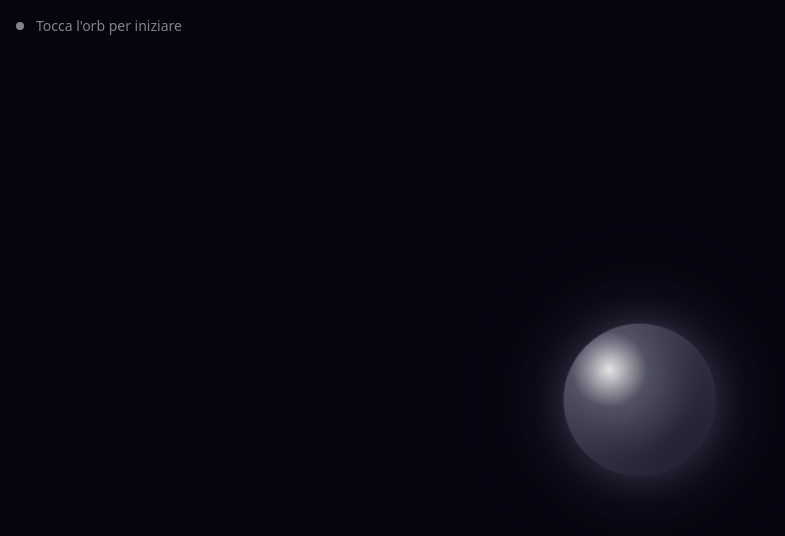
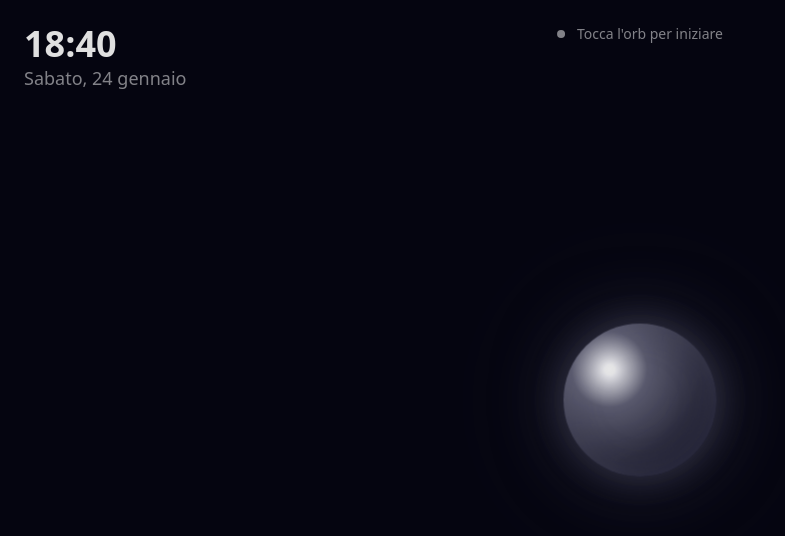
Before and after one commit to CodingMyke/jarvis_ts, a Next.js app: page / in a window 1280 px wide. Shown: the top 536 px of the page, without its empty margins (0-785 px from the left). Built offline with nearby package versions, Linux system fonts and the light colour scheme.

Commit message:
fix error and make hours and date bigger

```diff
--- a/app/components/organisms/FloatingChat.tsx
+++ b/app/components/organisms/FloatingChat.tsx
@@ -10,14 +10,42 @@ interface FloatingChatProps {
   onReset?: () => void;
 }
 
-function useAutoScroll(messages: Message[]): RefObject<HTMLDivElement | null> {
-  const endRef = useRef<HTMLDivElement>(null);
+function useAutoScroll(messages: Message[], isExpanded: boolean) {
+  const containerRef = useRef<HTMLDivElement>(null);
 
+  // Scroll to bottom on new messages
   useEffect(() => {
-    endRef.current?.scrollIntoView({ behavior: "smooth" });
+    const container = containerRef.current;
+    if (container) {
+      container.scrollTop = container.scrollHeight;
+    }
   }, [messages]);
 
-  return endRef;
+  // Keep scroll at bottom during collapse animation
+  useEffect(() => {
+    if (isExpanded) return;
+
+    const container = containerRef.current;
+    if (!container) return;
+
+    // Scroll immediately
+    container.scrollTop = container.scrollHeight;
+
+    // Keep scrolling during the animation
+    const interval = setInterval(() => {
+      container.scrollTop = container.scrollHeight;
+    }, 16);
+
+    // Stop after animation completes
+    const timeout = setTimeout(() => clearInterval(interval), 1000);
+
+    return () => {
+      clearInterval(interval);
+      clearTimeout(timeout);
+    };
+  }, [isExpanded]);
+
+  return containerRef;
 }
 
 function useFloatingChat(onReset?: () => void) {
@@ -65,7 +93,6 @@ function useFloatingChat(onReset?: () => void) {
 }
 
 export function FloatingChat({ messages, onReset }: FloatingChatProps) {
-  const endRef = useAutoScroll(messages);
   const {
     isExpanded,
     showControls,
@@ -78,20 +105,20 @@ export function FloatingChat({ messages, onReset }: FloatingChatProps) {
     closeResetDialog,
     confirmReset,
   } = useFloatingChat(onReset);
+  const scrollContainerRef = useAutoScroll(messages, isExpanded);
 
   if (messages.length === 0) return null;
 
   return (
     <>
       <div
-        className={`floating-chat fixed right-4 z-20 w-md transition-[top,bottom,height] duration-500 ease-out ${
-          isExpanded ? "bottom-4 top-4" : "bottom-4 h-64"
-        }`}
+        className="floating-chat fixed bottom-6 right-6 z-20 w-md transition-[height] duration-1000 ease-[cubic-bezier(0.22,1,0.36,1)]"
+        style={{ height: isExpanded ? "calc(100vh - 48px)" : "256px" }}
         onMouseEnter={handleMouseEnter}
         onMouseLeave={handleMouseLeave}
       >
         <div
-          className={`relative flex h-full flex-col overflow-hidden rounded-2xl border transition-[border-color,background-color,backdrop-filter] duration-500 ease-out ${
+          className={`relative flex h-full flex-col overflow-hidden rounded-2xl border transition-[border-color,background-color,backdrop-filter] duration-700 ease-[cubic-bezier(0.22,1,0.36,1)] ${
             isExpanded
               ? "border-white/20 bg-black/40 backdrop-blur-xl"
               : "border-transparent bg-transparent backdrop-blur-0"
@@ -99,7 +126,7 @@ export function FloatingChat({ messages, onReset }: FloatingChatProps) {
         >
           {/* Header */}
           <div
-            className={`flex h-10 shrink-0 items-center border-b transition-[border-color,opacity] duration-500 ease-out ${
+            className={`flex h-10 shrink-0 items-center border-b transition-[border-color] duration-500 ${
               isExpanded ? "border-white/10" : "border-transparent"
             }`}
           >
@@ -138,6 +165,7 @@ export function FloatingChat({ messages, onReset }: FloatingChatProps) {
           {/* Messaggi container */}
           <div className="relative flex-1 overflow-hidden">
             <div
+              ref={scrollContainerRef}
               className={`flex h-full flex-col gap-3 overflow-x-hidden overflow-y-auto p-4 ${
                 isExpanded ? "glass-scroll" : "scrollbar-none chat-fade-top"
               }`}
@@ -146,7 +174,6 @@ export function FloatingChat({ messages, onReset }: FloatingChatProps) {
               {messages.map((message) => (
                 <ChatBubble key={message.id} message={message} />
               ))}
-              <div ref={endRef} />
             </div>
           </div>
         </div>
--- a/app/page.tsx
+++ b/app/page.tsx
@@ -1,5 +1,6 @@
 "use client";
 
+import { useEffect, useState } from "react";
 import { VoiceOrb } from "@/app/components";
 import { FloatingChat } from "@/app/components/organisms";
 import { useVoiceChat } from "@/app/hooks/useVoiceChat";
@@ -15,6 +16,25 @@ function useOrbState(listeningMode: string) {
   }
 }
 
+function useDateTime() {
+  const [now, setNow] = useState<Date | null>(null);
+
+  useEffect(() => {
+    const updateTime = () => setNow(new Date());
+    updateTime();
+    const interval = setInterval(updateTime, 1000);
+    return () => clearInterval(interval);
+  }, []);
+
+  if (!now) return { day: "", date: "", time: "" };
+
+  const day = now.toLocaleDateString("it-IT", { weekday: "long" });
+  const date = now.toLocaleDateString("it-IT", { day: "numeric", month: "long" });
+  const time = now.toLocaleTimeString("it-IT", { hour: "2-digit", minute: "2-digit" });
+
+  return { day: day.charAt(0).toUpperCase() + day.slice(1), date, time };
+}
+
 export default function ChatbotPage() {
   const {
     isListening,
@@ -28,6 +48,7 @@ export default function ChatbotPage() {
   } = useVoiceChat();
 
   const orbState = useOrbState(listeningMode);
+  const { day, date, time } = useDateTime();
 
   const handleMicrophoneClick = () => {
     if (isListening) {
@@ -63,20 +84,32 @@ export default function ChatbotPage() {
   const status = getStatusConfig();
 
   return (
-    <div className="fixed inset-0 overflow-hidden bg-background">
-      {/* Main content - Orb centered */}
-      <div className="flex h-full w-full flex-col items-center justify-center">
-        {/* Status indicator - top */}
-        <div className="absolute left-0 right-0 top-0 z-10 flex items-center p-4">
+    <div className="fixed inset-0 overflow-hidden bg-background p-6">
+      {/* Top bar */}
+      <div className="flex items-center justify-between">
+        {/* Date/Time - Left */}
+        <div className="flex flex-col">
+          <span className="text-4xl font-semibold text-foreground">{time}</span>
+          <span className="text-lg text-muted">{day}, {date}</span>
+        </div>
+
+        {/* Status indicator - Center */}
+        <div className="absolute left-1/2 top-6 -translate-x-1/2">
           <div className="flex items-center gap-3">
             <div className={`h-2 w-2 rounded-full ${status.dotColor} ${listeningMode !== "idle" ? "animate-pulse" : ""}`} />
             <span className={`text-sm ${status.color}`}>{status.label}</span>
           </div>
         </div>
 
+        {/* Spacer for balance */}
+        <div className="w-24" />
+      </div>
+
+      {/* Main content - Orb centered */}
+      <div className="absolute inset-6 flex items-center justify-center">
         {/* Error display */}
         {error && (
-          <div className="absolute left-4 right-4 top-16 z-10 glass rounded-lg px-4 py-2 text-center text-sm text-red-400">
+          <div className="absolute left-0 right-0 top-12 z-10 glass rounded-lg px-4 py-2 text-center text-sm text-red-400">
             {error.message}
           </div>
         )}
```
